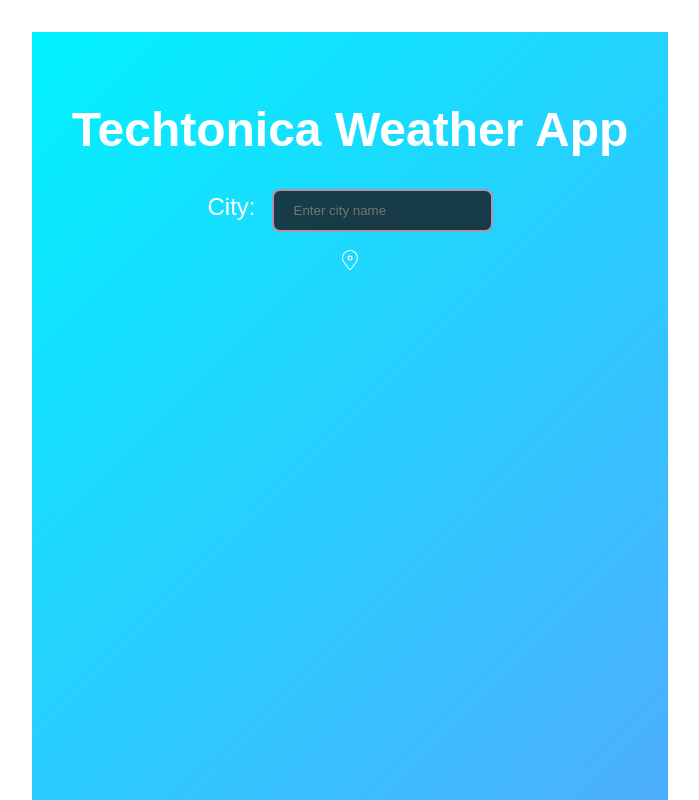
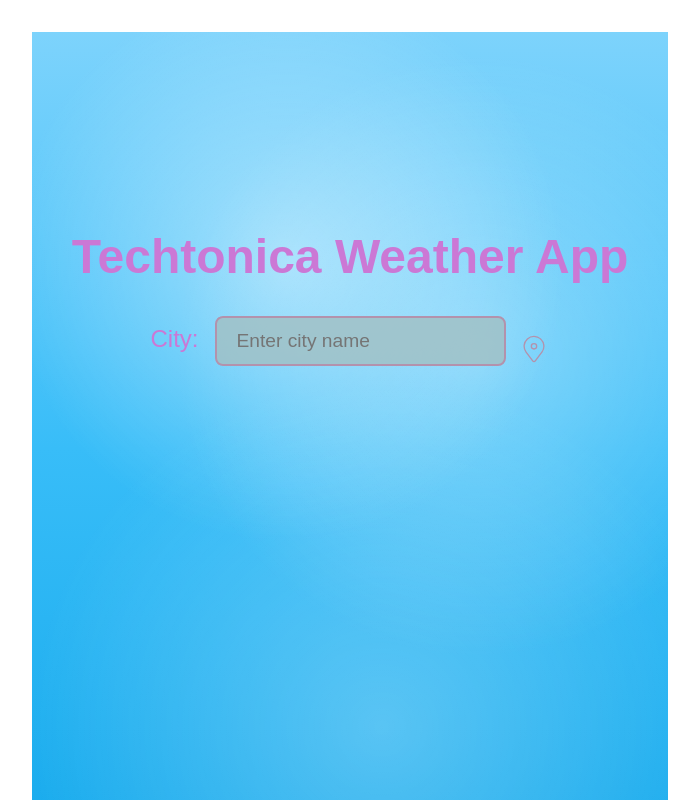
Before and after one commit to shuwangs/techtonica-assignments, a React (Vite) app in the folder projects/weather-app/client/: page / in a window 1280 px wide. Shown: the top 800 px of the page, without its empty margins (290-989 px from the left). Built offline with nearby package versions, Linux system fonts and the light colour scheme; no server answers.

Commit message:
styling the web page - add day night mode by checking fetche weathe-icon has n or d - also add day night mode for the weather card

```diff
--- a/projects/weather-app/client/src/App.css
+++ b/projects/weather-app/client/src/App.css
@@ -7,15 +7,17 @@
 .app-container {
   min-height: 100vh;
   transition: all 2s cubic-bezier(0.4, 0, 0.2, 1);
-  color: white;
+  padding-top:20%;
+  color: rgb(203, 120, 213);
   font-family: 'Rajdhani', sans-serif;
 }
+
 .day-mode {
-  background: linear-gradient(135deg, #00f2fe 0%, #4facfe 100%);
-}
-
-.night-mode {
-  background: linear-gradient(135deg, #0f0c29 0%, #302b63 50%, #24243e 100%);
+  background:
+    radial-gradient(circle at 40% 25%, rgba(255,255,255,0.45), transparent 35%),
+    radial-gradient(circle at 70% 35%, rgba(255,255,255,0.35), transparent 40%),
+    radial-gradient(circle at 55% 75%, rgba(255,255,255,0.25), transparent 45%),
+    linear-gradient(180deg, #7dd3fc 0%, #38bdf8 45%, #0ea5e9 100%);
 }
 
 label {
@@ -23,12 +25,14 @@ label {
   display: block;
   margin-bottom: 1rem;
 }
+
 input {
-  background: rgba(20, 20, 25, 0.8);
+  background: rgba(162, 192, 195, 0.8);
   border: 2px solid #B392AC;
   border-radius: 8px;
   padding: 12px 20px;
   margin-left: 1rem;
+  font-size: 1.2rem;
 }
 
 .dashboard-container {
@@ -36,18 +40,26 @@ input {
   margin: 40px 20px;
   padding: 0 20px;
 }
-
-@keyframes logo-spin {
-  from {
-    transform: rotate(0deg);
-  }
-  to {
-    transform: rotate(360deg);
-  }
+.starry-bg {
+  background-color: #0b0d1a;
+  background-size: 200px 200px;
+  background-image:
+    radial-gradient(2px 2px at 20% 30%, white, transparent),
+    radial-gradient(1px 1px at 80% 20%, white, transparent),
+    radial-gradient(1px 1.5px at 50% 70%, white, transparent),
+    radial-gradient(1px 1px at 10% 90%, white, transparent),
+    radial-gradient(1px 1px at 90% 80%, white, transparent),
+    radial-gradient(1px 1px at 20% 30%, rgba(255,255,255,0.8), transparent),
+    radial-gradient(2px 2px at 50% 50%, rgba(255,255,255,1), transparent);
 }
 
-@media (prefers-reduced-motion: no-preference) {
-  a:nth-of-type(2) .logo {
-    animation: logo-spin infinite 20s linear;
-  }
+
+@keyframes twinkle {
+  0% { opacity: 0.6; }
+  50% {opacity: 0.8;}
+  100% { opacity: 1; }
 }
+
+.starry-bg {
+  animation: twinkle 4s ease-in-out infinite alternate;
+}
--- a/projects/weather-app/client/src/App.jsx
+++ b/projects/weather-app/client/src/App.jsx
@@ -73,7 +73,7 @@ function App() {
 
 
   return (
-    <div className={`app-container ${isDay? 'day-mode' :'night-mode'}` }>
+    <div className={`app-container ${isDay? 'day-mode' :'starry-bg'}` }>
 
       <div style={{ padding: 40 }}>
         <h1><span className="techtonica-name">Techtonica</span>  Weather App</h1>
--- a/projects/weather-app/client/src/components/WeatherCard.css
+++ b/projects/weather-app/client/src/components/WeatherCard.css
@@ -7,12 +7,34 @@
   border-radius: 20px;
 }
 
+.main-weather-card.day {
+  background: rgba(255, 255, 255, 0.20);
+  border: 1px solid rgba(255, 255, 55, 0.35);
+  box-shadow: 0 18px 45px rgba(0, 0, 0, 0.12);
+  color: #0b1220;
+  backdrop-filter: blur(10px);
+}
+
 .city-name {
   font-family: 'Orbitron', sans-serif;
   color: #fff;
   font-size: 1.8rem;
   margin: 0;
   text-shadow: 0 0 10px rgba(255, 255, 255, 0.5);
+}
+.city-row {
+  display: flex;
+  align-items: center;
+  justify-content: center;
+  gap: 12px;
+
+}
+
+.geo-icon {
+  font-size: 2rem;
+  cursor: pointer;
+  transition: transform 0.2s ease, opacity 0.2s ease;
+  color:#B392AC;
 }
 
 .weather-desc {
--- a/projects/weather-app/client/src/components/WeatherCard.jsx
+++ b/projects/weather-app/client/src/components/WeatherCard.jsx
@@ -3,9 +3,10 @@ import './WeatherCard.css'
 const WeatherCard = ({ data , isDay}) => {
     if (!data) return null;
     const iconUrl = `https://openweathermap.org/img/wn/${data.current.icon}@4x.png`;
+    const mode = isDay? "day" : "night";
 
     return(
-        <div className={`main-weather-card ${isDay}`}>
+        <div className={`main-weather-card ${mode}`}>
 
             <div className='card-hearder'>
                 <h2 className="city-name">{data.city}, {data.country}</h2>
--- a/projects/weather-app/client/src/components/WeatherForm.jsx
+++ b/projects/weather-app/client/src/components/WeatherForm.jsx
@@ -1,5 +1,6 @@
 import { useState} from 'react'
 import { CiLocationOn } from "react-icons/ci";
+import './WeatherCard.css';
 
 function WeatherForm ({onCitySubmit, onLocationSubmit}) {
     const [city, setCity] = useState("");
@@ -33,6 +34,8 @@ function WeatherForm ({onCitySubmit, onLocationSubmit}) {
         <div>
 
             <form onSubmit={handleSubmit}>
+                <div className="city-row">
+
                     <label>
                         City:
                         <input
@@ -46,10 +49,8 @@ function WeatherForm ({onCitySubmit, onLocationSubmit}) {
                     <CiLocationOn
                         className="geo-icon"
                         onClick={handleClickLocation}
-                    style={{ cursor: 'pointer', fontSize: '1.5rem' }}
                     />
-
-                {/* <button type="submit">Submit</button>           */}
+                 </div>
 
 
             </form>
```
Lines whose indentation alone changed are shown as unchanged.
